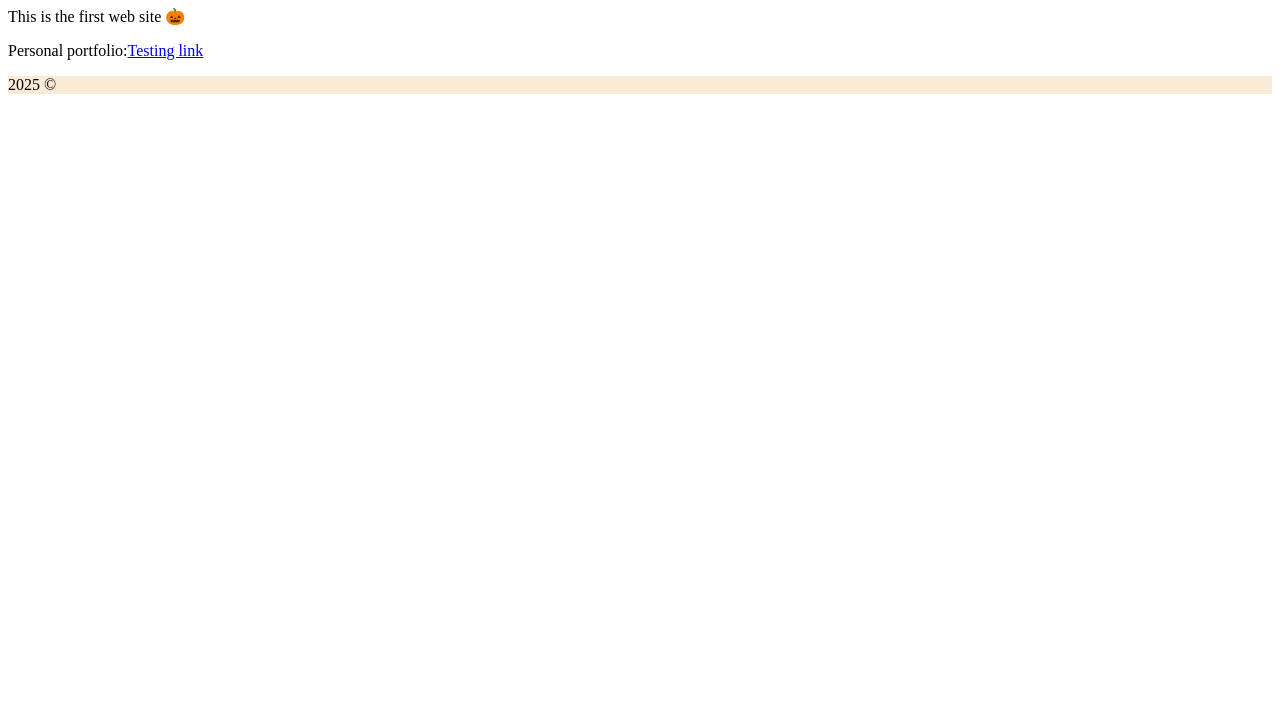
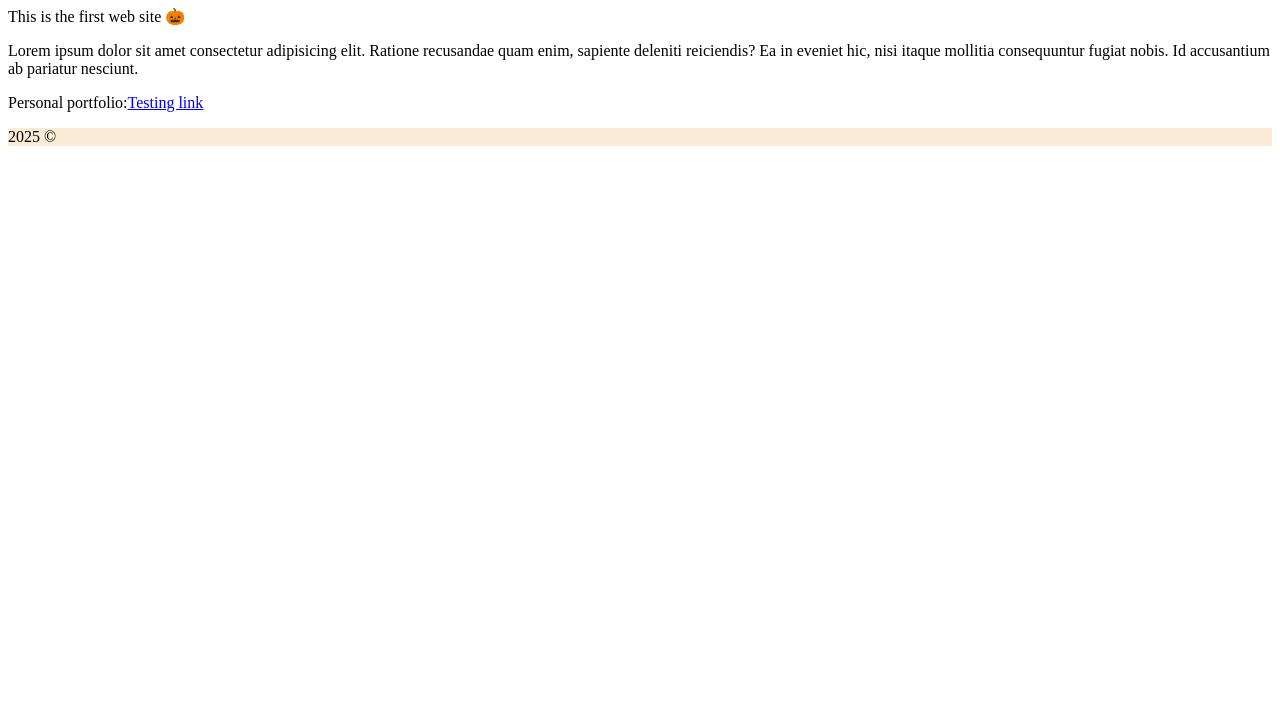
Before and after one commit to carlospadilla1/HTML-CSS-JS, a plain HTML site: page clase1/index.html in a window 1280 px wide. Shown: the part 73-800 px from the top of the page. Drawn offline with Linux system fonts and the light colour scheme.

Commit message:
&testing git desktop | Clase 3

```diff
--- a/clase1/index.html
+++ b/clase1/index.html
@@ -11,6 +11,12 @@
     </header>
     <main>
       <p>This is the first web site 🎃</p>
+      <p>
+        Lorem ipsum dolor sit amet consectetur adipisicing elit. Ratione
+        recusandae quam enim, sapiente deleniti reiciendis? Ea in eveniet hic,
+        nisi itaque mollitia consequuntur fugiat nobis. Id accusantium ab
+        pariatur nesciunt.
+      </p>
     </main>
     <article>
       <p>Personal portfolio:<a href="#">Testing link</a></p>
```
